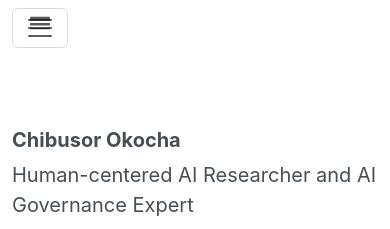
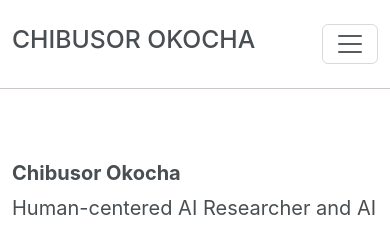
Before and after one commit to Ufosky12/chibusorokocha, a plain HTML site: page publications.html in a window 390 px wide. Shown: the top 229 px of the page. Drawn offline with nearby package versions, Linux system fonts and the light colour scheme.

Commit message:
8/3/24/2

```diff
--- a/publications.html
+++ b/publications.html
@@ -12,14 +12,18 @@
 </head>
 <body>
  <div class="main">
-    <header>
+  <header class="py-3" style="border-bottom: 1px solid #cdc7c7;">
     <div class="About-header">
       <nav class="navbar navbar-expand-lg">
-          <div class="container">
+      <div class="container-fluid">
         <!-- Offcanvas toggle button -->
+        <h1 class="heading fs-2 d-block d-md-none">CHIBUSOR OKOCHA</h1>
         <button class="navbar-toggler" type="button" data-bs-toggle="offcanvas" data-bs-target="#offcanvasNavbar" aria-controls="offcanvasNavbar">
-            <span class="navbar-toggler-icon fw-bold align-item-end"><i class="bi bi-border-width"></i></span>
+        <span class="navbar-toggler-icon fw-bold align-item-end">
+          <!-- <i class="bi bi-border-width"></i> -->
+        </span>
         </button>
+
         <!-- Offcanvas menu -->
         <div class="offcanvas offcanvas-start" tabindex="-1" id="offcanvasNavbar" aria-labelledby="offcanvasNavbarLabel">
           <div class="offcanvas-header">
@@ -29,10 +33,10 @@
         <div class="offcanvas-body">
            <ul class="navbar-nav details">
             <li class="nav-item fw-bold">
-                    <a class="nav-link scrollto" href="index.html">Chibusor Okocha, Ph.D.</a>
+                <a class="nav-link scrollto" href="#">Chibusor Okocha, Ph.D.</a>
             </li>
           </ul>
-            <ul class="navbar-nav  _details">
+        <ul class="navbar-nav _details m-auto">
           <li class="nav-item">
             <a class="nav-link scrollto" href="publications.html">Publications</a>
           </li>
```
Also changed, not shown: index.html (+1 -1 lines). Lines whose indentation alone changed are shown as unchanged.
